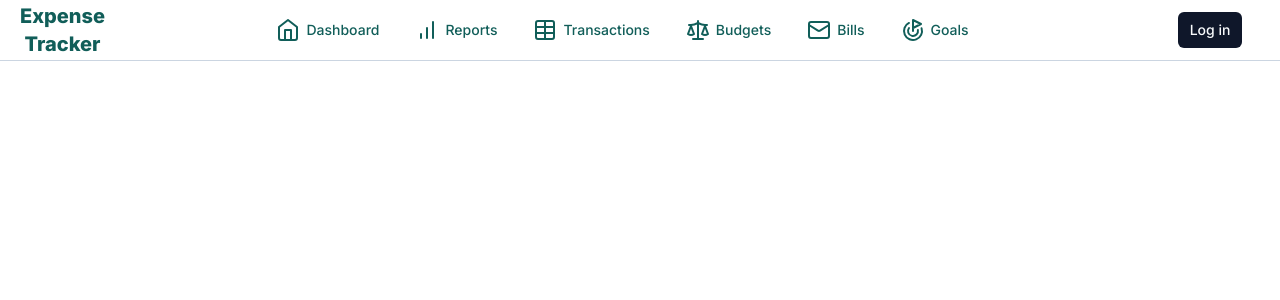
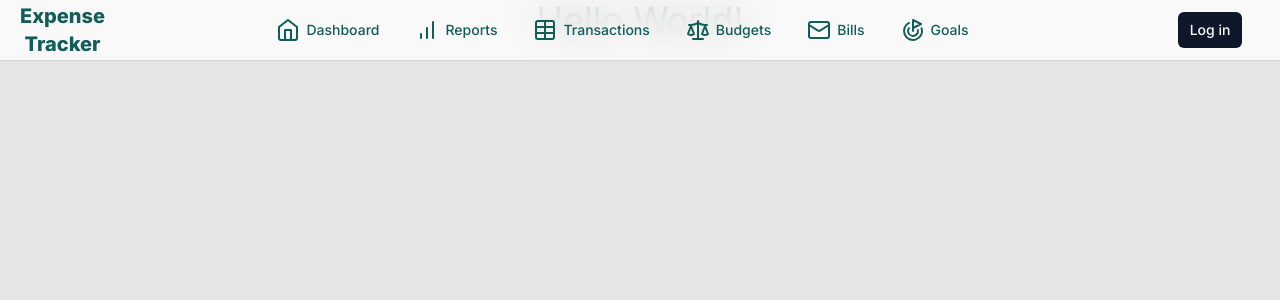
Before and after one commit to brianhadskis/expense-tracker, a Next.js app: page / in a window 1280 px wide. Shown: the top 300 px of the page. Built offline with nearby package versions, Linux system fonts and the light colour scheme; no server answers.

Commit message:
feature: added some test styling

```diff
--- a/app/page.tsx
+++ b/app/page.tsx
@@ -1,3 +1,7 @@
 export default function Home() {
-  return <main></main>;
+  return (
+    <main className="h-screen bg-neutral-200 dark:bg-neutral-950">
+      <h1 className="text-4xl text-center">Hello World!</h1>
+    </main>
+  );
 }
--- a/components/header.tsx
+++ b/components/header.tsx
@@ -10,7 +10,7 @@ export default async function Header() {
   const session = await getServerSession();
   const user = session?.user;
   return (
-    <header className="fixed top-0 w-full bg-white/75 backdrop-blur-lg transition-all text-teal-800 border-b border-slate-300">
+    <header className="fixed top-0 w-full bg-white/75 dark:bg-neutral-800/75 backdrop-blur-lg transition-all text-teal-800 dark:text-teal-500 border-b border-neutral-300 dark:border-neutral-600">
       <div className="flex items-center justify-between mx-auto">
         <div className="pl-5 w-35 flex flex-col">
           <h1 className="text-lg font-extrabold lg:text-xl text-center">
--- a/components/navbar.tsx
+++ b/components/navbar.tsx
@@ -15,7 +15,7 @@ import { cn } from "@/lib/utils";
 export default function Navbar() {
   const pathName = usePathname();
   return (
-    <NavigationMenu className="list-none gap-1">
+    <NavigationMenu className="list-none gap-1 bg-white/75 dark:bg-neutral-800/75 sm:bg-transparent sm:dark:bg-transparent">
       {NAVIGATION.map((nav) => {
         const isActive = nav.href === pathName;
         const NavIcon = nav.icon;
```
Also changed, not shown: components.json.
